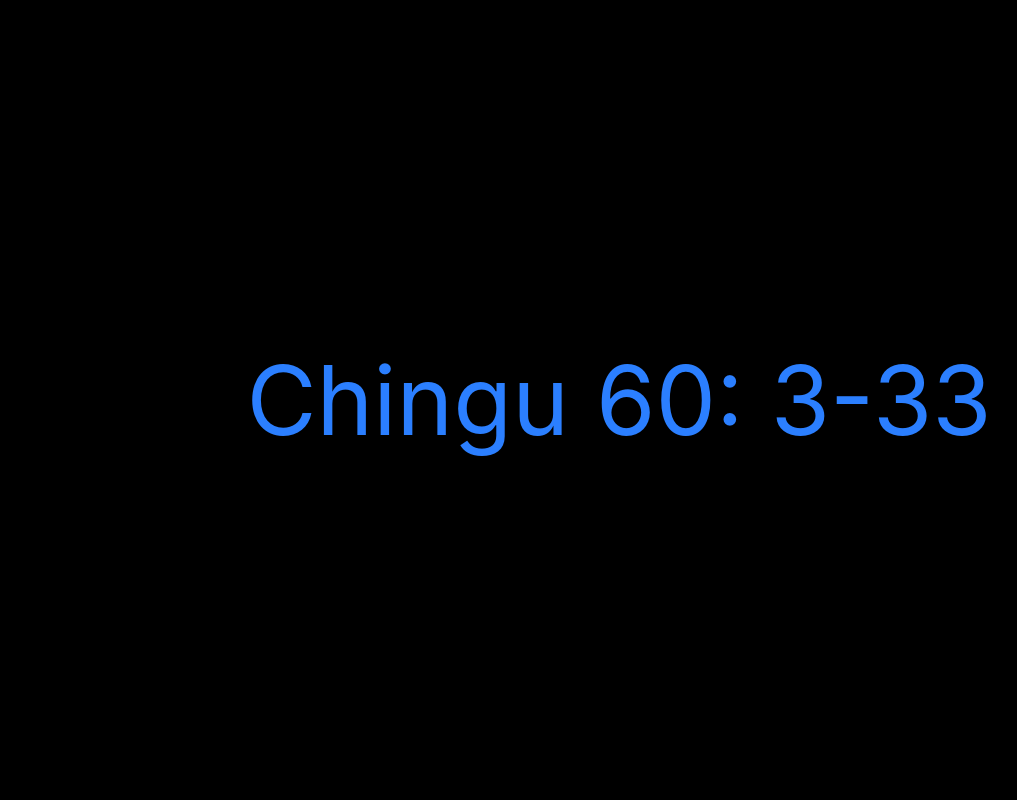
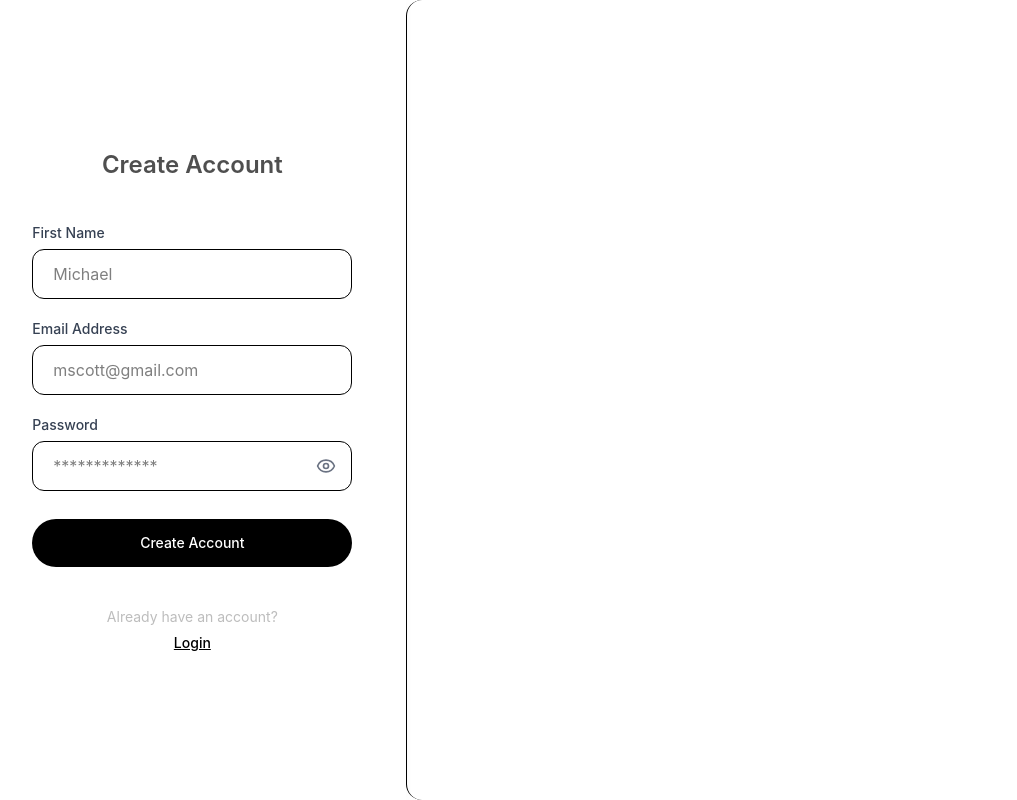
Before and after one commit to chingu-voyages/V60-tier3-team-33, a React (Vite) app in the folder frontend/: page / in a window 1280 px wide. Shown: the whole page, without its empty margins (21-1038 px from the left). Built offline with nearby package versions, Linux system fonts and the light colour scheme.

Commit message:
feat(auth): Implement Account Creation UI with Zod and React Hook Form

```diff
--- a/frontend/src/App.tsx
+++ b/frontend/src/App.tsx
@@ -1,9 +1,7 @@
+import AccountCreationPage from './pages/Auth/AccountCreationPage';
+
 export default function App() {
   return (
-    <div className="bg-black">
-      <div className="h-screen flex items-center justify-center text-8xl text-blue-500">
-        Chingu 60: 3-33
-      </div>
-    </div>
+    <AccountCreationPage />
   );
 }
--- /dev/null
+++ b/frontend/src/pages/Auth/AccountCreationPage.tsx
@@ -0,0 +1,148 @@
+import React, { useState } from "react";
+import { Eye, EyeOff } from "lucide-react";
+import { useForm } from "react-hook-form";
+import { zodResolver } from "@hookform/resolvers/zod";
+import * as z from "zod";
+// import LoginSvg from '../../assets/login.svg?url'; // Temporarily disabled while looking for a better illustration
+
+// Define the schema for account creation
+const accountCreationSchema = z.object({
+  firstName: z.string().min(1, "First name is required"),
+  email: z.string().email("Invalid email address").min(1, "Email is required"),
+  password: z.string().min(8, "Password must be at least 8 characters long"),
+});
+
+type AccountCreationFormInputs = z.infer<typeof accountCreationSchema>;
+
+const AccountCreationPage: React.FC = () => {
+  const {
+    register,
+    handleSubmit,
+    formState: { errors },
+  } = useForm<AccountCreationFormInputs>({
+    resolver: zodResolver(accountCreationSchema),
+  });
+
+  const [showPassword, setShowPassword] = useState(false);
+
+  const onSubmit = (data: AccountCreationFormInputs) => {
+    console.log("Account creation data:", data);
+    // Here you would typically send the data to your backend API
+  };
+
+  return (
+    <div className="min-h-screen md:h-screen w-full flex items-center justify-center p-4 md:p-0 bg-white md:overflow-hidden">
+      <div className="flex flex-col md:flex-row w-full max-w-md md:max-w-none bg-white md:w-full md:h-full overflow-hidden flex-1 md:flex-none">
+        {/* Left Panel: Account Creation Form */}
+        <div className="w-full md:w-1/3 flex items-center justify-center p-8 md:p-6 lg:p-10 xl:p-12 md:bg-white h-full relative z-10 md:shadow-[1px_0_10px_rgba(0,0,0,0.02)]">
+          <div className="w-full max-w-md md:max-w-[280px] lg:max-w-[300px] xl:max-w-[320px] mx-auto flex flex-col justify-center h-full">
+            <h2 className="text-[32px] md:text-[22px] lg:text-[24px] font-semibold text-[#4F4F4F] text-center mb-[101px] md:mb-8 lg:mb-10">
+              Create Account
+            </h2>
+            <form
+              onSubmit={handleSubmit(onSubmit)}
+              className="account-creation-form flex flex-col gap-6 md:gap-4 lg:gap-5"
+            >
+              <div className="form-group flex flex-col">
+                <label
+                  htmlFor="firstName"
+                  className="mb-[10px] md:mb-1.5 text-base md:text-[13px] lg:text-sm text-gray-700 font-medium"
+                >
+                  First Name
+                </label>
+                <input
+                  id="firstName"
+                  type="text"
+                  placeholder="Michael"
+                  {...register("firstName")}
+                  className={`border px-6 md:px-4 lg:px-5 rounded-[15px] md:rounded-[10px] lg:rounded-xl h-[62px] md:h-[44px] lg:h-[50px] w-full focus:outline-none focus:ring-2 focus:ring-gray-200 transition-all ${errors.firstName ? "border-red-500 focus:ring-red-200" : "border-black"}`}
+                />
+                {errors.firstName && (
+                  <p className="error-message text-red-500 text-sm md:text-[11px] mt-1">
+                    {errors.firstName.message}
+                  </p>
+                )}
+              </div>
+
+              <div className="form-group flex flex-col">
+                <label
+                  htmlFor="email"
+                  className="mb-[10px] md:mb-1.5 text-base md:text-[13px] lg:text-sm text-gray-700 font-medium"
+                >
+                  Email Address
+                </label>
+                <input
+                  id="email"
+                  type="email"
+                  placeholder="mscott@gmail.com"
+                  {...register("email")}
+                  className={`border px-6 md:px-4 lg:px-5 rounded-[15px] md:rounded-[10px] lg:rounded-xl h-[62px] md:h-[44px] lg:h-[50px] w-full focus:outline-none focus:ring-2 focus:ring-gray-200 transition-all ${errors.email ? "border-red-500 focus:ring-red-200" : "border-black"}`}
+                />
+                {errors.email && (
+                  <p className="error-message text-red-500 text-sm md:text-[11px] mt-1">
+                    {errors.email.message}
+                  </p>
+                )}
+              </div>
+
+              <div className="form-group flex flex-col">
+                <label
+                  htmlFor="password"
+                  className="mb-[10px] md:mb-1.5 text-base md:text-[13px] lg:text-sm text-gray-700 font-medium"
+                >
+                  Password
+                </label>
+                <div className="relative w-full">
+                  <input
+                    id="password"
+                    placeholder="*************"
+                    type={showPassword ? "text" : "password"}
+                    {...register("password")}
+                    className={`border pl-6 pr-12 md:pl-4 md:pr-10 lg:pl-5 lg:pr-12 rounded-[15px] md:rounded-[10px] lg:rounded-xl h-[62px] md:h-[44px] lg:h-[50px] w-full focus:outline-none focus:ring-2 focus:ring-gray-200 transition-all ${errors.password ? "border-red-500 focus:ring-red-200" : "border-black"}`}
+                  />
+                  <button
+                    type="button"
+                    onClick={() => setShowPassword(!showPassword)}
+                    className="absolute inset-y-0 right-0 pr-4 md:pr-3 lg:pr-4 flex items-center text-gray-500 hover:text-black transition-colors"
+                  >
+                    {showPassword ? (
+                      <EyeOff className="w-6 h-6 md:w-[18px] md:h-[18px] lg:w-5 lg:h-5" />
+                    ) : (
+                      <Eye className="w-6 h-6 md:w-[18px] md:h-[18px] lg:w-5 lg:h-5" />
+                    )}
+                  </button>
+                </div>
+                {errors.password && (
+                  <p className="error-message text-red-500 text-sm md:text-[11px] mt-1">
+                    {errors.password.message}
+                  </p>
+                )}
+              </div>
+
+              <button
+                type="submit"
+                className="submit-button bg-black text-white text-[16px] md:text-[13px] lg:text-sm font-medium rounded-[100px] h-[52px] md:h-[44px] lg:h-[48px] w-full hover:bg-gray-800 transition-colors md:mt-2"
+              >
+                Create Account
+              </button>
+            </form>
+            <div className="flex flex-col items-center mt-[69px] md:mt-8 lg:mt-10 text-[#BDBDBD] gap-2 md:gap-1.5">
+              <p className="text-[22px] md:text-[13px] lg:text-sm">Already have an account?</p>
+              <a href="#" className="text-[22px] md:text-[13px] lg:text-sm underline text-black font-medium">
+                Login
+              </a>
+            </div>
+          </div>
+        </div>
+
+        {/* Right Panel: Placeholder for Future Illustration */}
+        <div className="hidden md:flex flex-1 md:w-2/3 bg-white md:border-l md:border-black md:rounded-l-[16px] items-center justify-center h-full">
+          {/* Temporary subtle background while looking for a better illustration */}
+          {/* <img src={LoginSvg} alt="Login Illustration" className="w-full h-full object-cover" /> */}
+        </div>
+      </div>
+    </div>
+  );
+};
+
+export default AccountCreationPage;
```
Also changed, not shown: frontend/package.json (+6 -2 lines), 1 other file (tests, documents, lock files or other folders).
